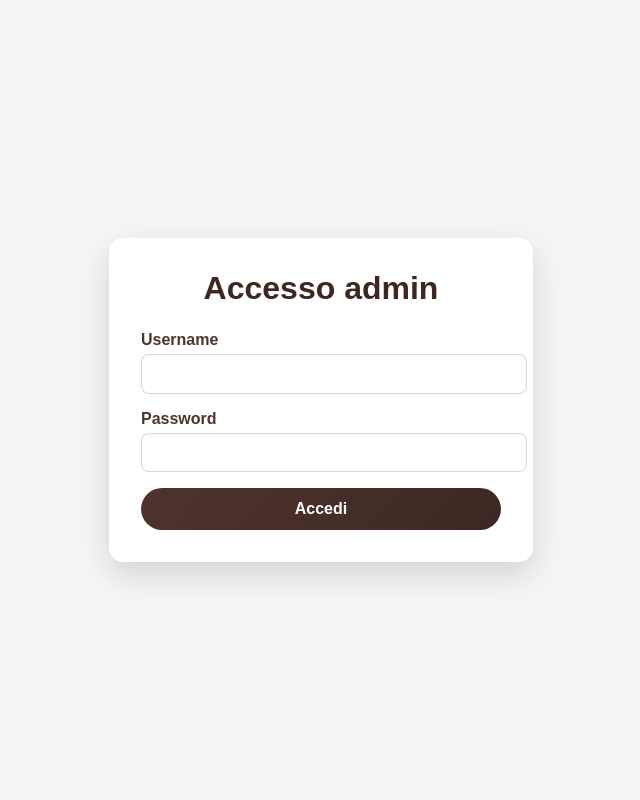
After one commit to Zazanicholas01/qr-bar, a FastAPI app: template backend/app/templates/login.html in a window 1280 px wide. The commit adds this page. Shown: the whole page, without its empty margins (319-959 px from the left). Run offline with FastAPI, Linux system fonts and the light colour scheme; the template is opened without the code that fills it, so the values that code supplies are empty; parts of the project's set-up code (start-up, migrations or seed data) failed here and were passed over.

Commit message:
Added admin access security

```diff
--- a/backend/app/main.py
+++ b/backend/app/main.py
@@ -7,7 +7,7 @@ from sqlalchemy.orm import Session
 from app.routers import menu, orders, simulator, tables, users
 from app.database import Base, get_db, get_engine
 from sqlalchemy import text
-from app import models
+from app import models, security
 import os
 import socket
 import qrcode
@@ -40,6 +40,13 @@ app.include_router(tables.router, prefix="/api/tables", tags=["Tables"])
 app.include_router(orders.router, prefix="/api/orders", tags=["Orders"])
 app.include_router(users.router, prefix="/api/users", tags=["Users"])
 app.include_router(simulator.router, prefix="/api/simulator", tags=["Simulator"])
+
+PAYMENT_METHODS = [
+    "cash",
+    "card",
+    "mobile",
+    "other",
+]
 
 PAYMENT_METHODS = [
     "cash",
@@ -147,6 +154,7 @@ def _ensure_schema() -> None:
                 )
 
     Base.metadata.create_all(bind=engine)
+    _bootstrap_admin()
 
 
 @app.on_event("startup")
@@ -225,8 +233,68 @@ def generate_qrcodes(db: Session = Depends(get_db)):
     return "".join(html_parts)
 
 
+def _bootstrap_admin() -> None:
+    username = os.environ.get("ADMIN_USERNAME")
+    password = os.environ.get("ADMIN_PASSWORD")
+    if not username or not password:
+        return
+
+    engine = get_engine()
+    password_hash = security.hash_password(password)
+    with engine.begin() as connection:
+        existing = connection.execute(
+            text("SELECT 1 FROM staff_users WHERE username = :username"),
+            {"username": username},
+        ).first()
+        if existing:
+            return
+        connection.execute(
+            text(
+                "INSERT INTO staff_users (username, password_hash, role, created_at) "
+                "VALUES (:username, :password_hash, :role, NOW())"
+            ),
+            {"username": username, "password_hash": password_hash, "role": "admin"},
+        )
+
+
+@app.get("/admin/login", response_class=HTMLResponse)
+def login_page(request: Request, db: Session = Depends(get_db)):
+    if security.get_admin_from_request(request, db):
+        return RedirectResponse(url="/admin/orders", status_code=303)
+    return templates.TemplateResponse("login.html", {"request": request, "error": None})
+
+
+@app.post("/admin/login")
+def login_submit(
+    request: Request,
+    username: str = Form(...),
+    password: str = Form(...),
+    db: Session = Depends(get_db),
+):
+    user = db.query(models.StaffUser).filter(models.StaffUser.username == username).first()
+    if not user or not security.verify_password(password, user.password_hash):
+        return templates.TemplateResponse(
+            "login.html",
+            {"request": request, "error": "Credenziali non valide"},
+            status_code=400,
+        )
+
+    response = RedirectResponse(url="/admin/orders", status_code=303)
+    security.set_admin_session(response, user)
+    return response
+
+
+@app.post("/admin/logout")
+def logout(request: Request):
+    response = RedirectResponse(url="/admin/login", status_code=303)
+    security.clear_admin_session(response)
+    return response
+
+
 @app.get("/admin/orders", response_class=HTMLResponse)
 def list_orders_admin(request: Request, db: Session = Depends(get_db)):
+    if not security.get_admin_from_request(request, db):
+        return RedirectResponse(url="/admin/login", status_code=303)
     orders = (
         db.query(models.Order)
         .filter(models.Order.status != "closed")
@@ -243,8 +311,21 @@ def list_orders_admin(request: Request, db: Session = Depends(get_db)):
     )
 
 
+@app.get("/admin/dashboard", response_class=HTMLResponse)
+def admin_dashboard(request: Request, db: Session = Depends(get_db)):
+    if not security.get_admin_from_request(request, db):
+        return RedirectResponse(url="/admin/login", status_code=303)
+    return templates.TemplateResponse("dashboard.html", {"request": request})
+
+
 @app.post("/admin/orders/{order_id}/delete")
-def delete_order_admin(order_id: int, db: Session = Depends(get_db)):
+def delete_order_admin(
+    order_id: int,
+    request: Request,
+    db: Session = Depends(get_db),
+):
+    if not security.get_admin_from_request(request, db):
+        return RedirectResponse(url="/admin/login", status_code=303)
     order = db.query(models.Order).filter(models.Order.id == order_id).first()
     if order is None:
         raise HTTPException(status_code=404, detail="Order not found")
@@ -256,7 +337,13 @@ def delete_order_admin(order_id: int, db: Session = Depends(get_db)):
 
 
 @app.post("/admin/orders/{order_id}/process")
-def mark_order_processed(order_id: int, db: Session = Depends(get_db)):
+def mark_order_processed(
+    order_id: int,
+    request: Request,
+    db: Session = Depends(get_db),
+):
+    if not security.get_admin_from_request(request, db):
+        return RedirectResponse(url="/admin/login", status_code=303)
     order = db.query(models.Order).filter(models.Order.id == order_id).first()
     if order is None:
         raise HTTPException(status_code=404, detail="Order not found")
@@ -270,9 +357,12 @@ def mark_order_processed(order_id: int, db: Session = Depends(get_db)):
 @app.post("/admin/orders/{order_id}/checkout")
 def mark_order_checkout(
     order_id: int,
+    request: Request,
     payment_method: str = Form(...),
     db: Session = Depends(get_db),
 ):
+    if not security.get_admin_from_request(request, db):
+        return RedirectResponse(url="/admin/login", status_code=303)
     order = db.query(models.Order).filter(models.Order.id == order_id).first()
     if order is None:
         raise HTTPException(status_code=404, detail="Order not found")
@@ -298,12 +388,70 @@ def mark_order_checkout(
     return RedirectResponse(url="/admin/orders", status_code=303)
 
 
+@app.get("/api/dashboard/summary")
+def dashboard_summary(
+    db: Session = Depends(get_db),
+    admin: models.StaffUser = Depends(security.require_admin_api),
+):
+    total_amount = (
+        db.query(models.Order)
+        .filter(models.Order.status == "closed")
+        .with_entities(text("COALESCE(SUM(total_amount), 0)"))
+        .scalar()
+    )
+    closed_count = (
+        db.query(models.Order)
+        .filter(models.Order.status == "closed")
+        .count()
+    )
+
+    item_rows = (
+        db.query(
+            models.OrderItem.name,
+            text("SUM(order_items.quantity * order_items.unit_price) AS total"),
+        )
+        .join(models.Order, models.OrderItem.order_id == models.Order.id)
+        .filter(models.Order.status == "closed")
+        .group_by(models.OrderItem.name)
+        .order_by(text("total DESC"))
+        .all()
+    )
+    items = [
+        {"name": name, "total": float(total)}
+        for name, total in item_rows
+    ]
+
+    payment_rows = (
+        db.query(
+            models.Transaction.method,
+            text("COUNT(*) AS count"),
+        )
+        .join(models.Order, models.Transaction.order_id == models.Order.id)
+        .group_by(models.Transaction.method)
+        .order_by(text("count DESC"))
+        .all()
+    )
+    payments = [
+        {"method": method.capitalize(), "count": count}
+        for method, count in payment_rows
+    ]
+
+    return {
+        "total_amount": float(total_amount or 0),
+        "closed_count": closed_count,
+        "items": items,
+        "payments": payments,
+    }
+
+
 @app.get("/admin/orders/closed", response_class=HTMLResponse)
 def list_closed_orders(
     request: Request,
     day: str | None = Query(default=None, description="Date in YYYY-MM-DD format"),
     db: Session = Depends(get_db),
 ):
+    if not security.get_admin_from_request(request, db):
+        return RedirectResponse(url="/admin/login", status_code=303)
     try:
         if day:
             target_date = datetime.strptime(day, "%Y-%m-%d")
--- a/backend/app/routers/simulator.py
+++ b/backend/app/routers/simulator.py
@@ -10,7 +10,7 @@ from pydantic import BaseModel, Field
 from sqlalchemy import text
 from sqlalchemy.orm import Session
 
-from app import models
+from app import models, security
 from app.database import SessionLocal, get_db
 from app.routers.menu import CATEGORIES
 
@@ -125,13 +125,17 @@ def _run_simulation(params: SimulationRequest) -> None:
 async def run_simulation(
     request: SimulationRequest,
     background_tasks: BackgroundTasks,
+    admin: models.StaffUser = Depends(security.require_admin_api),
 ):
     background_tasks.add_task(_run_simulation, request)
     return {"message": "Simulation started", "total_users": int(request.hours * ORDER_RATE_PER_HOUR)}
 
 
 @router.post("/reset", status_code=status.HTTP_204_NO_CONTENT)
-async def reset_simulation(db: Session = Depends(get_db)):
+async def reset_simulation(
+    db: Session = Depends(get_db),
+    admin: models.StaffUser = Depends(security.require_admin_api),
+):
     db.execute(
         text("TRUNCATE TABLE order_items, transactions, orders, users RESTART IDENTITY CASCADE")
     )
--- /dev/null
+++ b/backend/app/templates/login.html
@@ -0,0 +1,82 @@
+<!DOCTYPE html>
+<html lang="en">
+  <head>
+    <meta charset="utf-8" />
+    <title>Admin Login</title>
+    <style>
+      body {
+        margin: 0;
+        font-family: Arial, Helvetica, sans-serif;
+        background: #f5f5f5;
+        display: flex;
+        align-items: center;
+        justify-content: center;
+        height: 100vh;
+      }
+      .card {
+        background: #ffffff;
+        border-radius: 14px;
+        padding: 2rem;
+        box-shadow: 0 12px 30px rgba(30, 20, 15, 0.15);
+        width: min(360px, 90vw);
+      }
+      h1 {
+        margin: 0 0 1.5rem;
+        text-align: center;
+        color: #3e2723;
+      }
+      label {
+        display: block;
+        font-weight: 600;
+        margin-bottom: 0.35rem;
+        color: #4e342e;
+      }
+      input[type="text"],
+      input[type="password"] {
+        width: 100%;
+        padding: 0.6rem 0.75rem;
+        border-radius: 8px;
+        border: 1px solid rgba(78, 52, 46, 0.2);
+        margin-bottom: 1rem;
+        font-size: 1rem;
+      }
+      button {
+        width: 100%;
+        padding: 0.75rem;
+        border: none;
+        border-radius: 999px;
+        background: linear-gradient(135deg, #4e342e, #3e2723);
+        color: #ffffff;
+        font-weight: 600;
+        font-size: 1rem;
+        cursor: pointer;
+      }
+      button:hover {
+        opacity: 0.92;
+      }
+      .error {
+        margin-bottom: 1rem;
+        padding: 0.75rem;
+        border-radius: 8px;
+        background: rgba(229, 57, 53, 0.12);
+        color: #7d1916;
+        font-size: 0.95rem;
+      }
+    </style>
+  </head>
+  <body>
+    <div class="card">
+      <h1>Accesso admin</h1>
+      {% if error %}
+      <div class="error">{{ error }}</div>
+      {% endif %}
+      <form method="post" action="/admin/login">
+        <label for="username">Username</label>
+        <input id="username" name="username" type="text" required autocomplete="username" />
+        <label for="password">Password</label>
+        <input id="password" name="password" type="password" required autocomplete="current-password" />
+        <button type="submit">Accedi</button>
+      </form>
+    </div>
+  </body>
+</html>
--- a/backend/requirements.txt
+++ b/backend/requirements.txt
@@ -9,3 +9,5 @@ pillow
 sqlalchemy
 jinja2
 python-multipart
+passlib
+itsdangerous
```
Also changed, not shown: backend/app/models.py (+10 -0 lines), backend/app/security.py (added, +77 -0 lines), backend/app/templates/dashboard.html (added, +209 -0 lines), backend/app/templates/orders.html (+9 -3 lines), docker-compose.yml (+17 -0 lines), certs/README.md (added), 3 other files.
